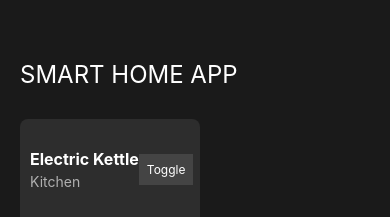
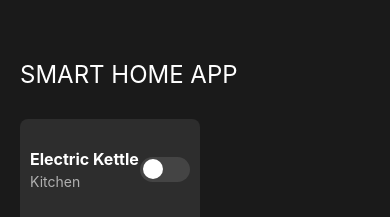
Before and after one commit to TIZIHMARKP/Smart-Home-App, a React Native app: screen / in a window 390 px wide. Shown: the top 217 px of the page. Built offline with nearby package versions, Linux system fonts and the light colour scheme.

Commit message:
Implemented functionaliyt to change or switch off state of device to on or off

```diff
--- a/App.js
+++ b/App.js
@@ -1,9 +1,17 @@
 import { StatusBar } from 'expo-status-bar';
-import { Image, StyleSheet, Text, View } from 'react-native';
+import { Image, StyleSheet, Text, View, TouchableOpacity } from 'react-native';
 import ElectricKettle from './assets/images/electricKettle.jpg'
+import { useState } from 'react';
 
 
 export default function App() {
+
+  const [isDeviceOn, setIsDeviceOn ] = useState(false);
+
+  const handleToggle = () => {
+    setIsDeviceOn(!isDeviceOn) // flipx state to opposite
+    console.log('Device is now: ', !isDeviceOn ? 'On' : 'Off');
+  };
 
   return (
 
@@ -20,10 +28,22 @@ export default function App() {
             <Text style={styles.deviceName}>Electric Kettle</Text>
             <Text style={styles.deviceLocation}>Kitchen</Text>
           </View>
+
           {/* right */}
-          <View style={styles.toggleButton}>
-            <Text style={styles.placeholderText}>Toggle</Text>
-          </View>
+          <TouchableOpacity style={[
+            styles.toggleButton,
+            isDeviceOn ? styles.toggleOn : styles.toggleOff
+          ]}
+            onPress={handleToggle}
+          >
+            <View style={[styles.toggleCircle,
+              isDeviceOn ? styles.circleOn : styles.circleOff
+            ]}
+            >
+
+            </View>
+
+          </TouchableOpacity>
         </View>
 
         {/* Bottom */}
@@ -71,7 +91,6 @@ const styles = StyleSheet.create({
     // flex: 1
   },
   deviceName: {
-    display: 'flex',
     fontSize: 16,
     color: '#ffffff',
     fontWeight: 'bold',
@@ -84,14 +103,39 @@ const styles = StyleSheet.create({
 
   // right side of top
   toggleButton: {
-    backgroundColor: '#444',
-    padding: 8,
-    fontSize: 12,
+    width: 50,
+    height: 25,
+    borderRadius: 12.5,
+    justifyContent: 'center',
+    position: 'relative',
+    // backgroundColor: '#444',
+    // padding: 8,
+    // fontSize: 12,
   },
 
-  placeholderText: {
-    color: '#FFFFFF',
-    fontSize: 12,
+  // toggle off
+  toggleOff: {
+    backgroundColor: '#444'
+  },
+  // toggle on
+  toggleOn: {
+    backgroundColor: '#4CAF50',
+  },
+
+  // moving circle inside the toggle
+  toggleCircle: {
+    width: 20,
+    height: 20,
+    borderRadius: 10,
+    backgroundColor: '#ffffff',
+    position: 'absolute' // it makes the position of circle to change
+  },
+
+  circleOff: {
+    left: 3,
+  },
+  circleOn: {
+    right: 3,
   },
 
   // buttomSection:
@@ -104,6 +148,5 @@ const styles = StyleSheet.create({
     width: 60,
     height: 60,
     borderRadius: 8,
-    // marginBottom:
   },
 });
```
